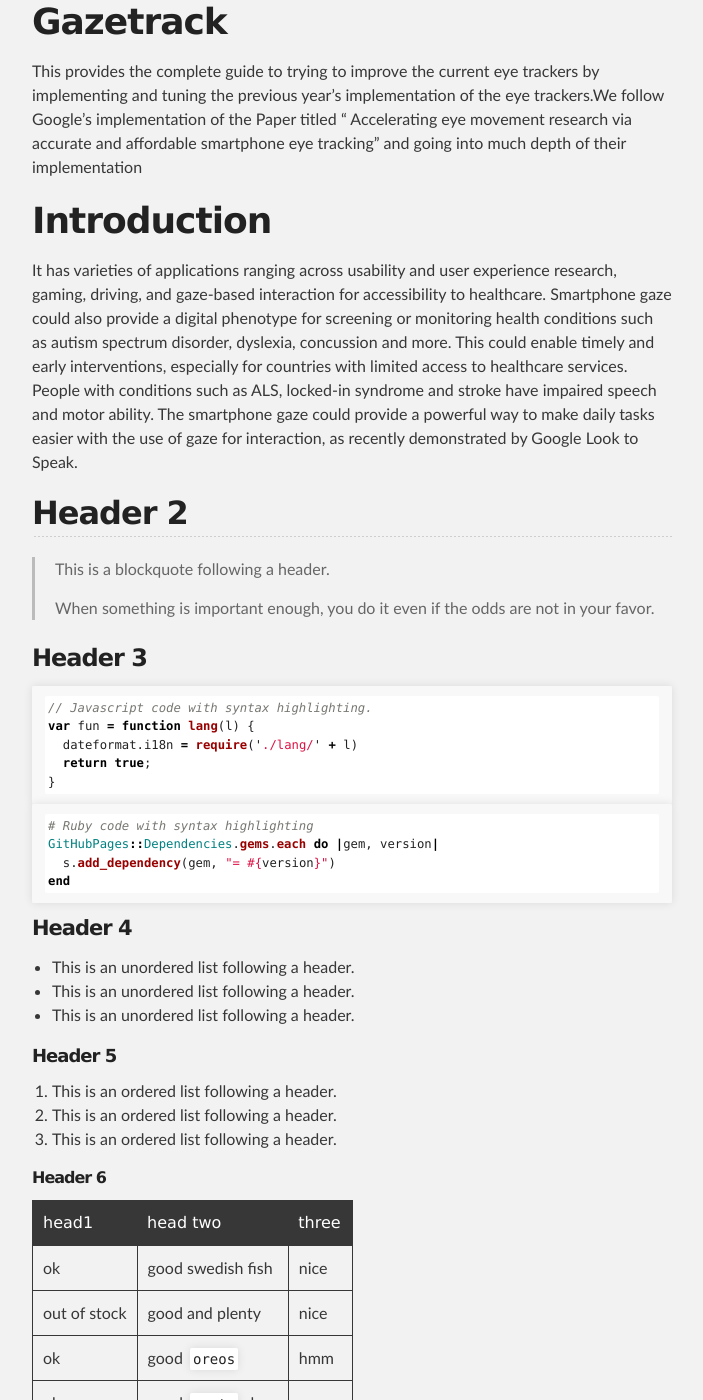
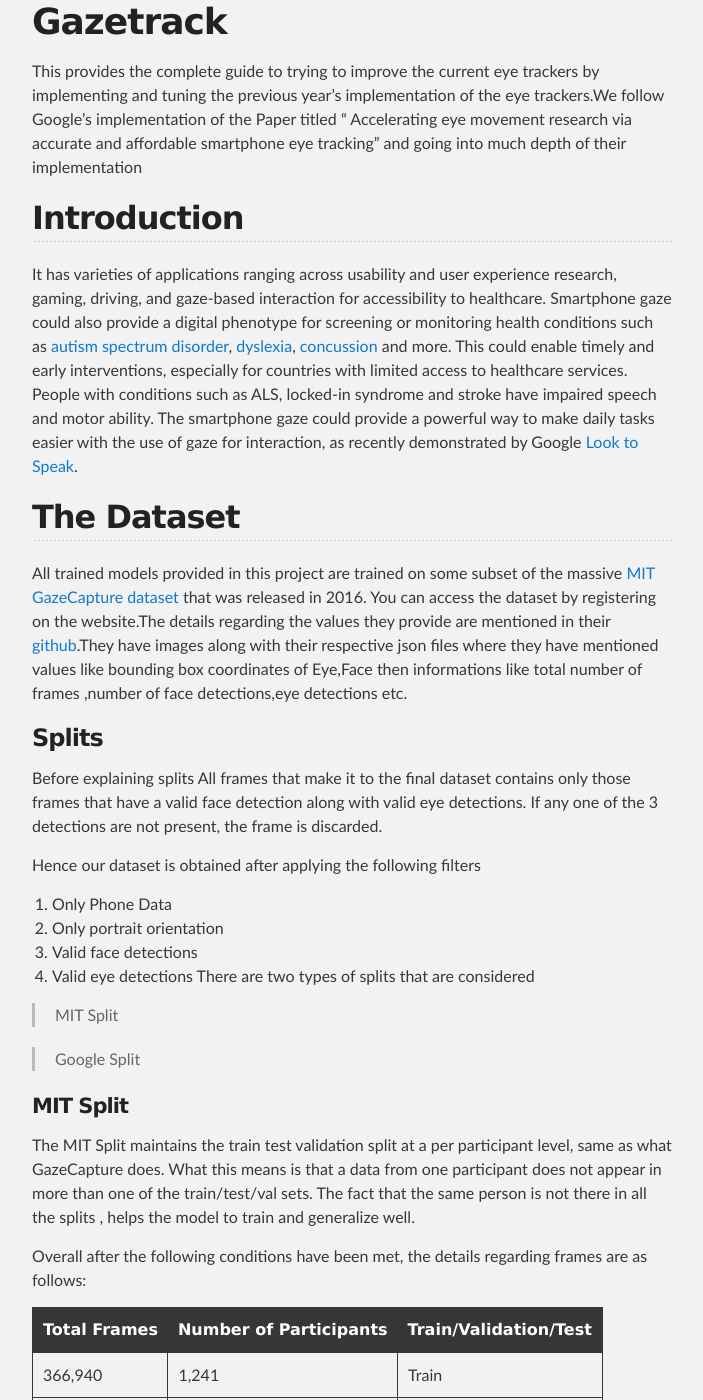
Before and after one commit to Abhinavvenkatadri/Eye-tracking-GSoC, a Jekyll site: the page built from docs/index.md, in a window 1280 px wide and 1400 px high, scrolled down 580 px. Shown: the whole window, without its empty margins (288-991 px from the left). Built offline with Jekyll 4.4.1, drawn with Linux system fonts in a browser that asks for light colours; some of the changed text lies outside the part shown.

Commit message:
Update index.md

```diff
--- a/docs/index.md
+++ b/docs/index.md
@@ -8,9 +8,63 @@ layout: default
 
 This provides the complete guide to trying to improve the current eye trackers by implementing and tuning the previous year’s implementation of the eye trackers.We follow Google’s implementation of the Paper titled “ Accelerating eye movement research via accurate and affordable smartphone eye tracking” and going into much depth of their implementation
 
-# Introduction
+## Introduction
 
-It has varieties of applications ranging across usability and user experience research, gaming, driving, and gaze-based interaction for accessibility to healthcare. Smartphone gaze could also provide a digital phenotype for screening or monitoring health conditions such as autism spectrum disorder, dyslexia, concussion and more. This could enable timely and early interventions, especially for countries with limited access to healthcare services. People with conditions such as ALS, locked-in syndrome and stroke have impaired speech and motor ability. The smartphone gaze could provide a powerful way to make daily tasks easier with the use of gaze for interaction, as recently demonstrated by Google Look to Speak.
+It has varieties of applications ranging across usability and user experience research, gaming, driving, and gaze-based interaction for accessibility to healthcare. Smartphone gaze could also provide a digital phenotype for screening or monitoring health conditions such as [autism spectrum disorder](https://jamanetwork.com/journals/jamapsychiatry/article-abstract/206705), [dyslexia](https://www.sciencedirect.com/science/article/abs/pii/0042698994902097?via%3Dihub#!), [concussion](https://www.karger.com/article/abstract/358786) and more. This could enable timely and early interventions, especially for countries with limited access to healthcare services. People with conditions such as ALS, locked-in syndrome and stroke have impaired speech and motor ability. The smartphone gaze could provide a powerful way to make daily tasks easier with the use of gaze for interaction, as recently demonstrated by Google [Look to Speak](https://blog.google/outreach-initiatives/accessibility/look-to-speak/).
+
+## The Dataset
+
+All trained models provided in this project are trained on some subset of the massive [MIT GazeCapture dataset](https://gazecapture.csail.mit.edu/index.php) that was released in 2016. You can access the dataset by registering on the website.The details regarding the values they provide are mentioned in their [github](https://github.com/CSAILVision/GazeCapture).They have images along with their respective json files where they have mentioned values like bounding box coordinates of Eye,Face then informations like total number of frames ,number of face detections,eye detections etc.
+
+### Splits
+
+Before explaining splits
+All frames that make it to the final dataset contains only those frames that have a valid face detection along with valid eye detections. If any one of the 3 detections are not present, the frame is discarded.
+
+Hence our dataset is obtained after applying the following filters
+
+1.  Only Phone Data
+2.  Only portrait orientation
+3.  Valid face detections
+4.  Valid eye detections
+There are two types of splits that are considered
+
+> MIT Split
+
+> Google Split
+
+
+
+#### MIT Split
+
+The MIT Split maintains the train test validation split at a per participant level, same as what GazeCapture does. What this means is that a data from one participant does not appear in more than one of the train/test/val sets. The fact that the same person is not there in all the splits , helps the model to train and generalize well.
+
+Overall after the following conditions have been met, the details regarding frames are as follows:
+
+| **Total Frames** | **Number of Participants** | **Train/Validation/Test** |
+|------------------|----------------------------|---------------------------|
+| 366,940          | 1,241                      | Train                     |
+| 50,946           | 1,219                      | Validation                |
+| 83,849           | 1,233                      | Test                      |
+
+Two models have been included for this split.
+
+1.[Current Implemented Model(MIT Split)](https://github.com/Abhinavvenkatadri/Eye-tracking-GSoC/blob/main/Checkpoints/CurrentModel_MITSplit.ckpt)
+
+2.[Previous Implemented Model(MIT Split)](https://github.com/Abhinavvenkatadri/Eye-tracking-GSoC/blob/main/Checkpoints/Previous_Implemented_Model_MITSplit.ckpt)
+
+The changes in the model will be explained in the further sections
+
+
+#### Google Split
+
+Google split their dataset according to the unique ground truth points. What this means is that frames from each participant are present in the train test and validation sets. To ensure no data leaks though, frames related to a particular ground truth point do not appear in more than one set. The split is also a random 70/10/15 train/val/test split compared to a 13 point calibration split.
+
+Two models have been included for this split.
+
+1.[Current Implemented Model(Google Split)](https://github.com/Abhinavvenkatadri/Eye-tracking-GSoC/blob/main/Checkpoints/CurrentModel_GoogleSplit.ckpt)
+
+2.[Previous Implemented Model(Google Split)](https://github.com/Abhinavvenkatadri/Eye-tracking-GSoC/blob/main/Checkpoints/Previous_Implemented_Model_GoogleSplit.ckpt)
 
 ## Header 2
 
```
